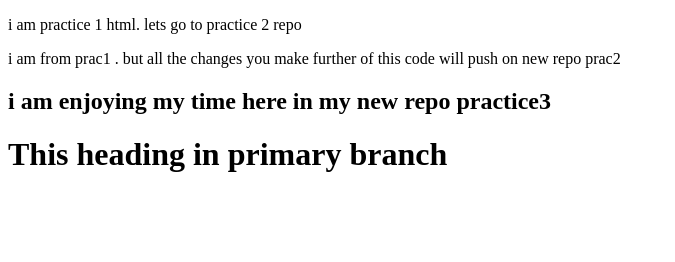
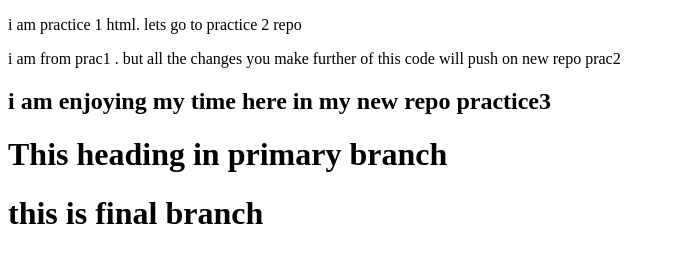
Before and after one commit to invisible360/practice1, a plain HTML site: page index.html in a window 1280 px wide. Shown: the whole page, without its empty margins (0-675 px from the left). Drawn offline with Linux system fonts and the light colour scheme.

Commit message:
final branch created

```diff
--- a/index.html
+++ b/index.html
@@ -11,5 +11,6 @@
     <P>i am from prac1 . but all the changes you make further of this code will push on new repo prac2</P>
     <h2>i am enjoying my time here in my new repo practice3</h2>
     <h1>This heading in primary branch</h1>
+    <h1>this is final branch</h1>
 </body>
 </html>
```
